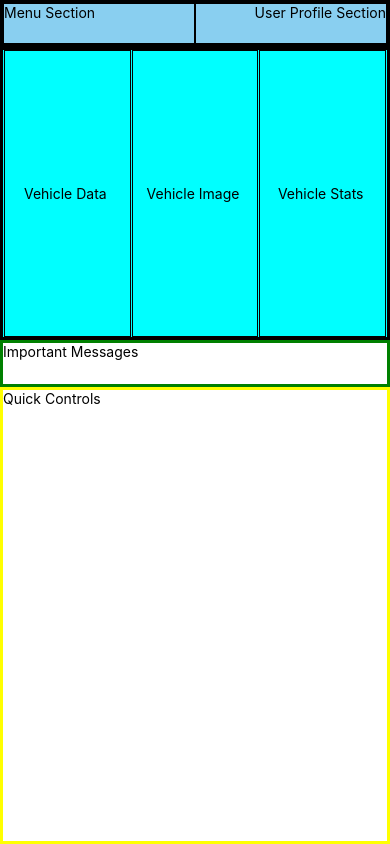
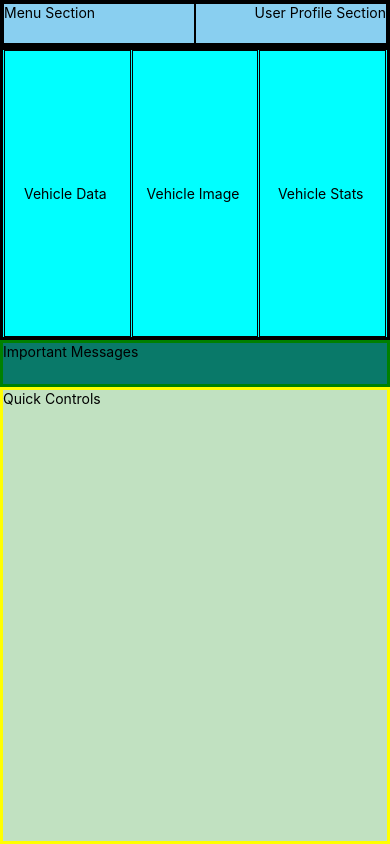
Before and after one commit to kirkrohani/TeslaCommand, a React Native app: screen / in a window 390 px wide. Built offline with nearby package versions, Linux system fonts and the light colour scheme.

Commit message:
added backgroud color to SafeAreaView

```diff
--- a/App.js
+++ b/App.js
@@ -4,7 +4,7 @@ import { StatusBar } from 'expo-status-bar';
 
 export default function App() {
   return (
-    <SafeAreaView style={{flex: 1}}>
+    <SafeAreaView style={{flex: 1, backgroundColor: "red"}}>
       <View style={styles.topNavBar}>
         <View style={styles.menuSection}>
           <Text>Menu Section</Text>
@@ -88,11 +88,13 @@ const styles = StyleSheet.create({
   importantMessagesSection: {
     flex: .05,
     borderWidth: 3,
-    borderColor: "green"
+    borderColor: "green",
+    backgroundColor: "#097969"
   },
   quickControlsSection: {
     flex: .55,
     borderWidth: 3,
-    borderColor: "yellow"
+    borderColor: "yellow",
+    backgroundColor: "#C1E1C1"
   }
 });
```
